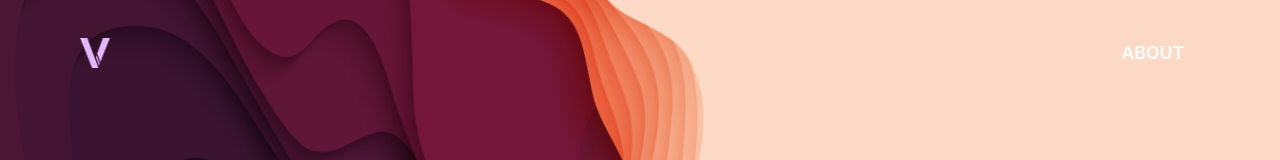
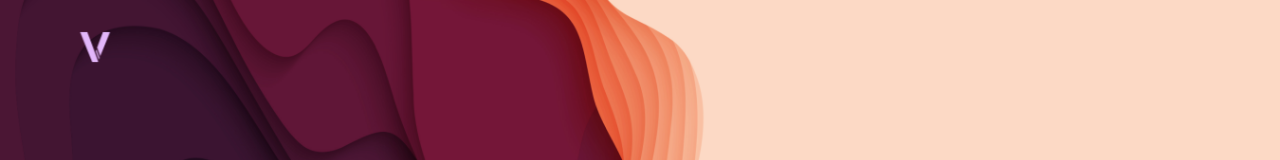
Before and after one commit to valerojasu/projvr, a React (Create React App) app: page / in a window 1280 px wide. Shown: the top 160 px of the page. Built offline with nearby package versions, Linux system fonts and the light colour scheme; a web font is replaced by a local one.

Commit message:
cambio about

```diff
--- a/src/Components/Navegacion/HomeNavbar.js
+++ b/src/Components/Navegacion/HomeNavbar.js
@@ -24,16 +24,6 @@ const HomeNavbar = () => {
           <img src={v} alt="logo" className="logov" />
         </Link>
 
-        <div className={`nav-links ${menuOpen ? "active" : ""}`}>
-          <Link
-            className="menutinav"
-            to="/about"
-            onClick={() => setMenuOpen(false)}
-          >
-            About
-          </Link>
-        </div>
-
         <div
           className={`hamburger ${menuOpen ? "open" : ""}`}
           onClick={toggleMenu}
```
